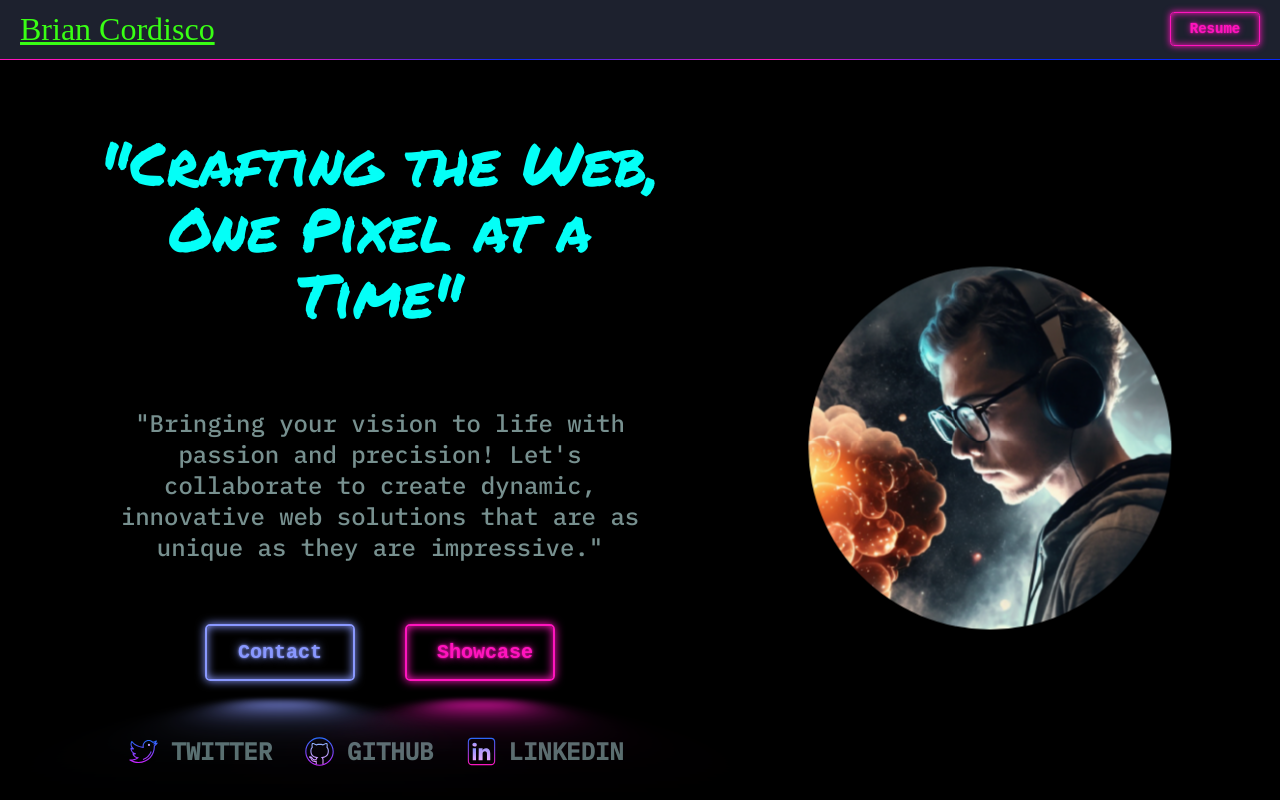
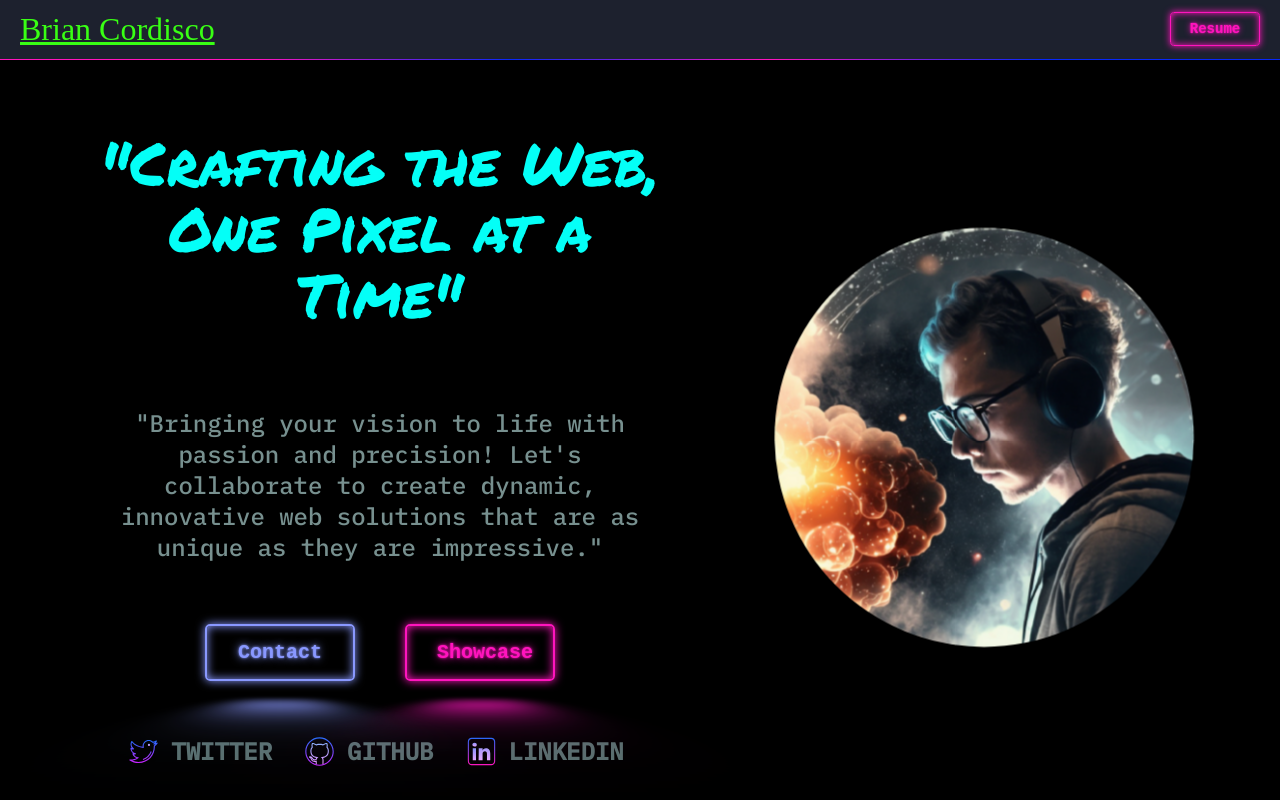
Before and after one commit to Web-Dev-Codi/portfolio-built-in-next.js, a Next.js app: page / in a window 1280 px wide. Shown: the top 800 px of the page. Built offline with nearby package versions, Linux system fonts and the light colour scheme; a web font is replaced by a local one.

Commit message:
Adjusted Hero Image clip path

```diff
--- a/app/globals.css
+++ b/app/globals.css
@@ -222,7 +222,7 @@ body {
 	place-content: center;
 	width: 100%;
 	height: 100%;
-	clip-path: circle(27.1% at 50% 52%);
+	clip-path: circle(45.1% at 50% 52%);
 }
 
 .hero_socials {
```
